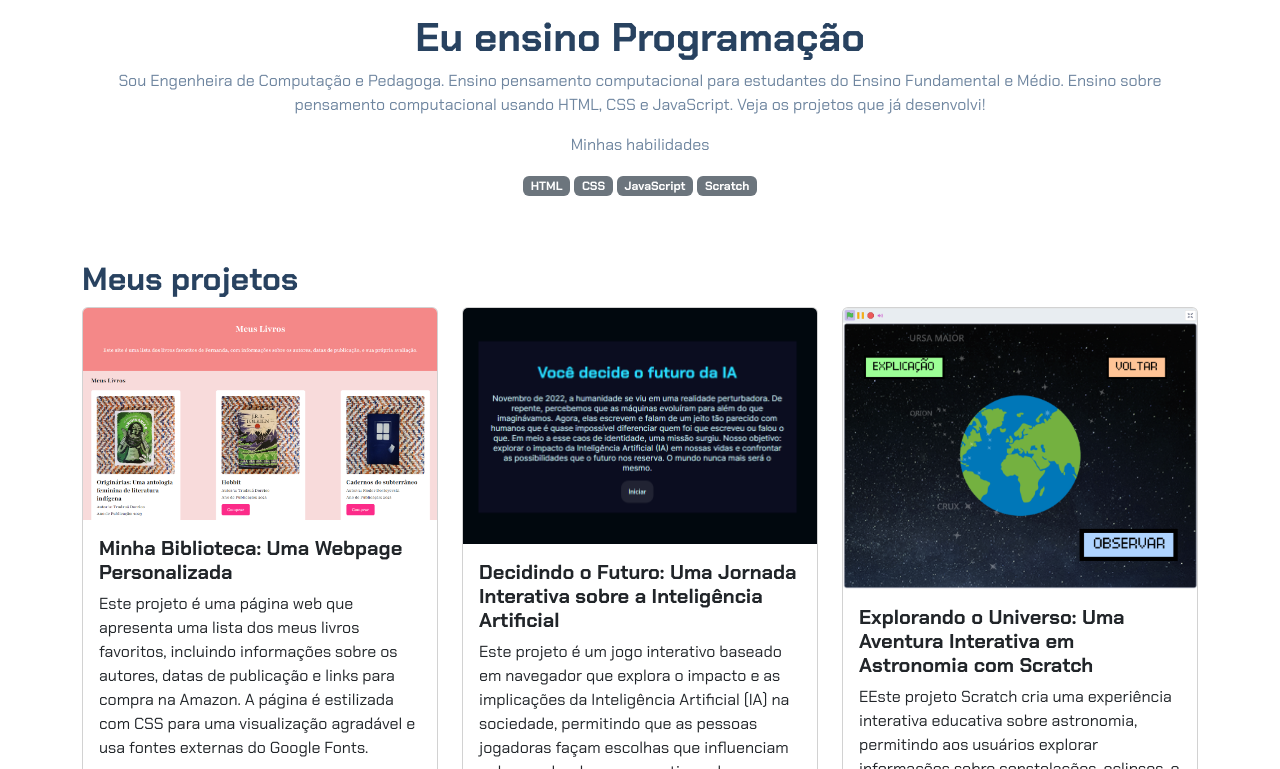
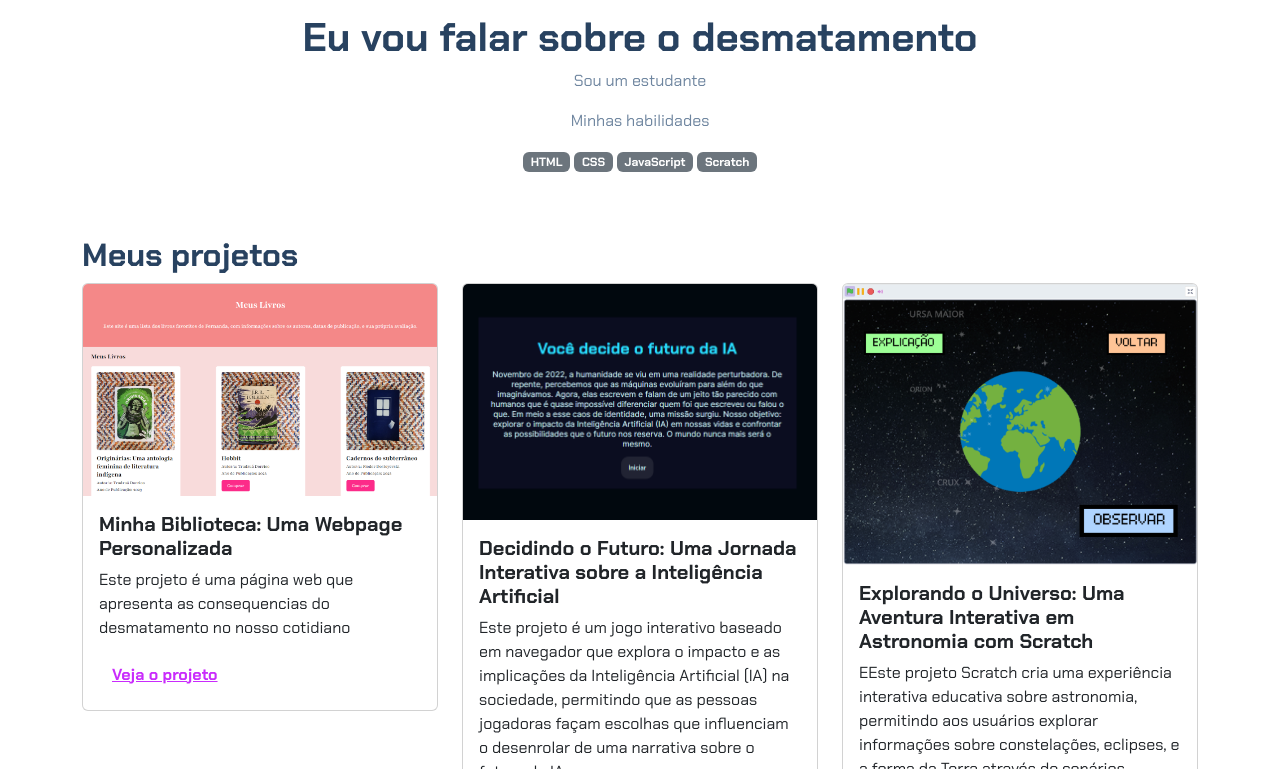
Before and after one commit to oliveirasa15/agrinho-2025, a plain HTML site: page index.html in a window 1280 px wide. Shown: the part 183-952 px from the top of the page. Drawn offline with nearby package versions, Linux system fonts and the light colour scheme.

Commit message:
Update index.html

```diff
--- a/index.html
+++ b/index.html
@@ -15,10 +15,9 @@
         <img src="img/avatar-perfil.png" alt="avatar da Fernanda" class="rounded-circle" width="150" height="150"
             srcset="">
         <p class="lead">Eu sou Godflix_</p>
-        <h1>Eu ensino Programação</h1>
-        <p>Sou Engenheira de Computação e Pedagoga. Ensino pensamento computacional para estudantes do Ensino
-            Fundamental e Médio. Ensino sobre pensamento computacional usando HTML, CSS e JavaScript. Veja os projetos
-            que já desenvolvi!</p>
+        <h1>Eu vou falar sobre o desmatamento </h1>
+        <p>Sou um estudante
+        </p>
         <p>Minhas habilidades</p>
         <div>
             <p class="badge bg-secondary">HTML</p>
@@ -36,10 +35,7 @@
                     <img src="img/projeto-1.png" class="card-img-top" alt="Imagem do projeto de biblioteca virtual">
                     <div class="card-body">
                         <h5 class="card-title">Minha Biblioteca: Uma Webpage Personalizada</h5>
-                        <p class="card-text">Este projeto é uma página web que apresenta uma lista dos meus livros
-                            favoritos, incluindo informações sobre os autores, datas de publicação e links para compra
-                            na Amazon. A página é estilizada com CSS para uma visualização agradável e usa fontes
-                            externas do Google Fonts.
+                        <p class="card-text">Este projeto é uma página web que apresenta as consequencias do desmatamento no nosso cotidiano
                         </p>
                         <button type="button" class="btn btn-link" data-bs-toggle="modal" data-bs-target="#modal1">Veja
                             o projeto</button>
```
